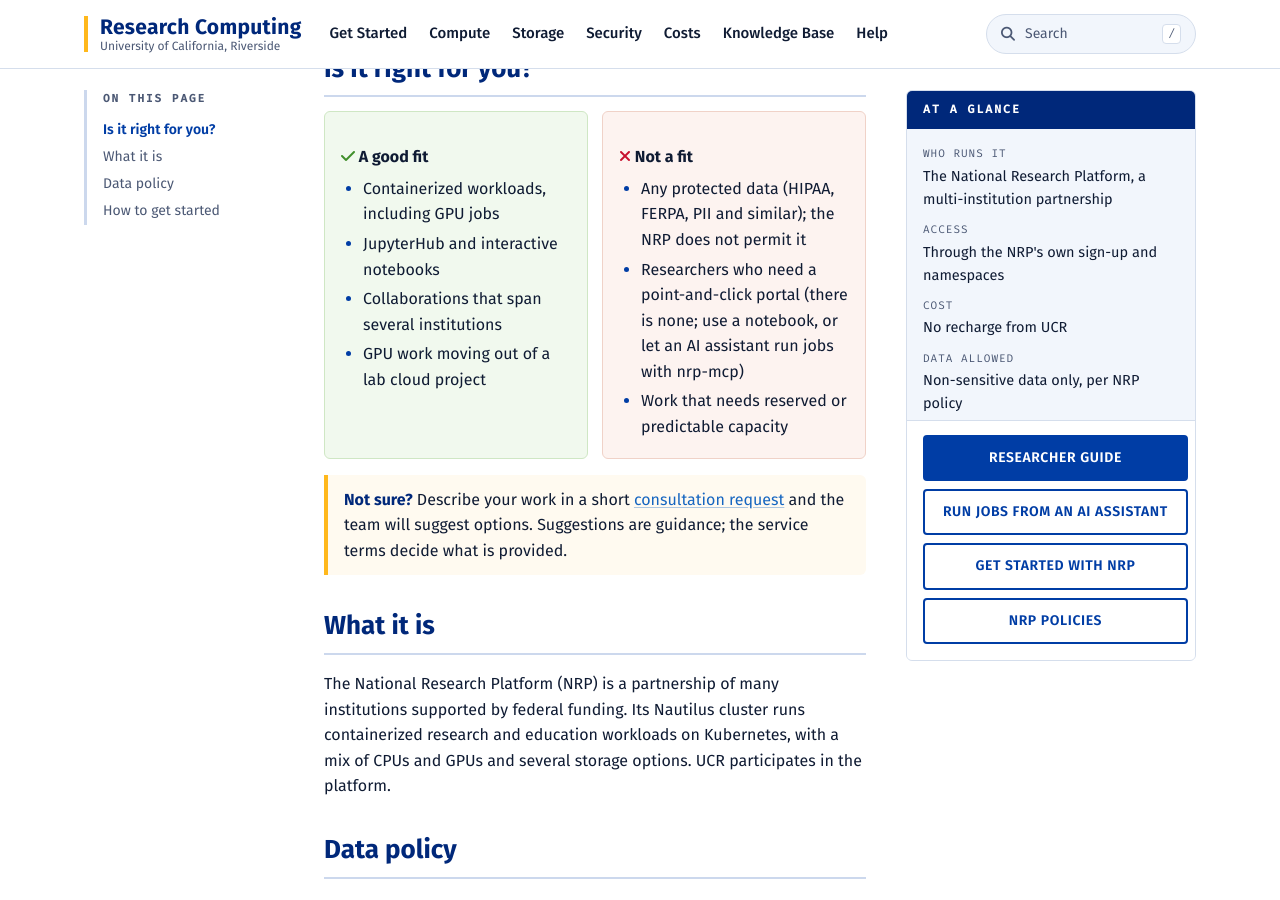
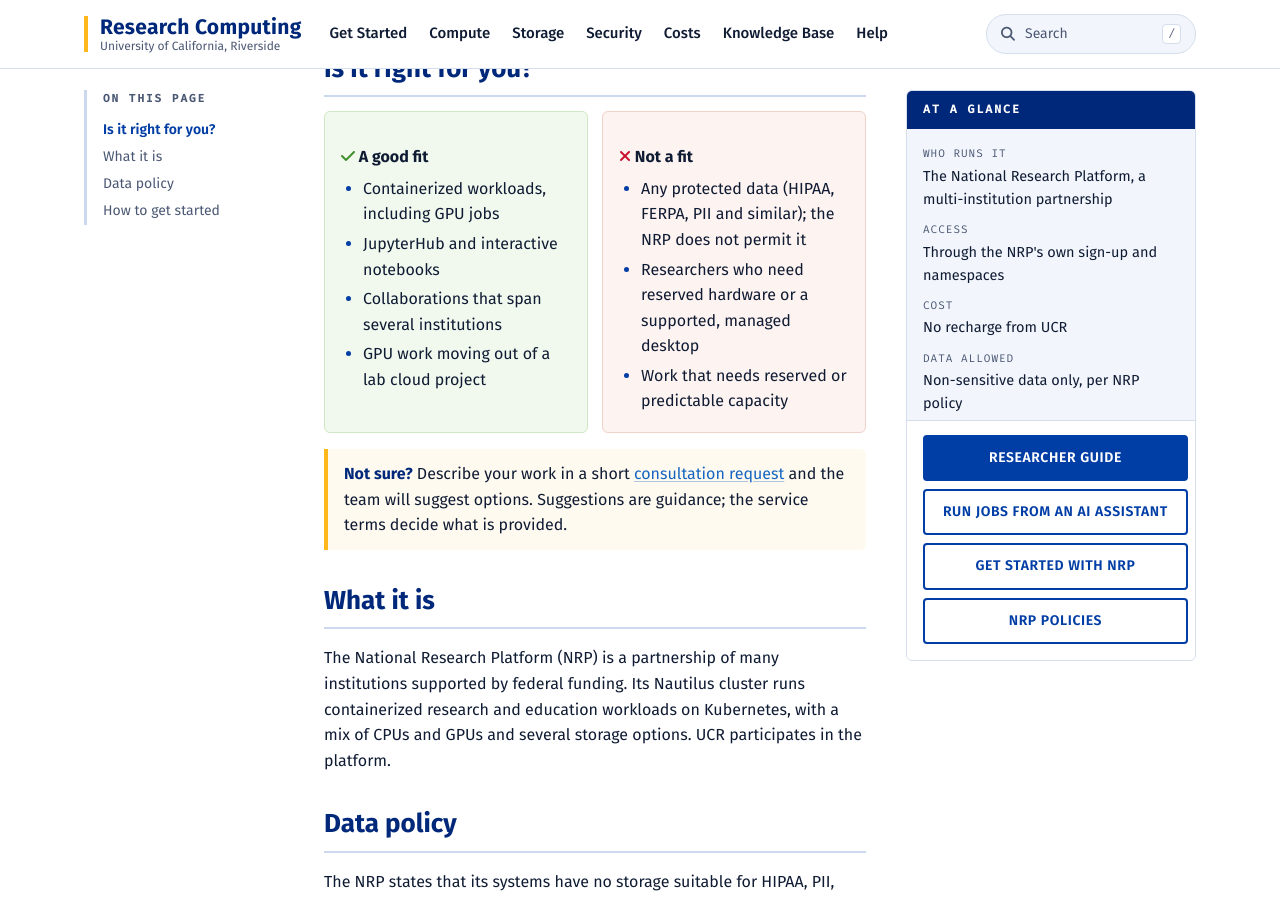
Before and after one commit to UCR-Research-Computing/rc-dev, a Jekyll site: the page built from _services/nautilus.md, in a window 1280 px wide and 900 px high, scrolled down 417 px. Built offline with Jekyll 4.4.1, drawn with Linux system fonts in a browser that asks for light colours; some web fonts are replaced.

Commit message:
docs: plainer Nautilus wording (KB031 callout, not-a-fit line) (#30)

```diff
--- a/_services/nautilus.md
+++ b/_services/nautilus.md
@@ -18,7 +18,7 @@
   - GPU work moving out of a lab cloud project
 not_fit:
   - Any protected data (HIPAA, FERPA, PII and similar); the NRP does not permit it
-  - Researchers who need a point-and-click portal (there is none; use a notebook, or let an AI assistant run jobs with nrp-mcp)
+  - Researchers who need reserved hardware or a supported, managed desktop
   - Work that needs reserved or predictable capacity
 glance:
   - {k: "Who runs it", v: "The National Research Platform, a multi-institution partnership"}
```
Also changed, not shown: _kb/kb023-nautilus-researcher-guide.md (+1 -1 lines), _kb/kb024-nautilus-getting-access.md (+1 -1 lines), _kb/kb026-nautilus-batch-jobs-and-gpus.md (+1 -1 lines).
